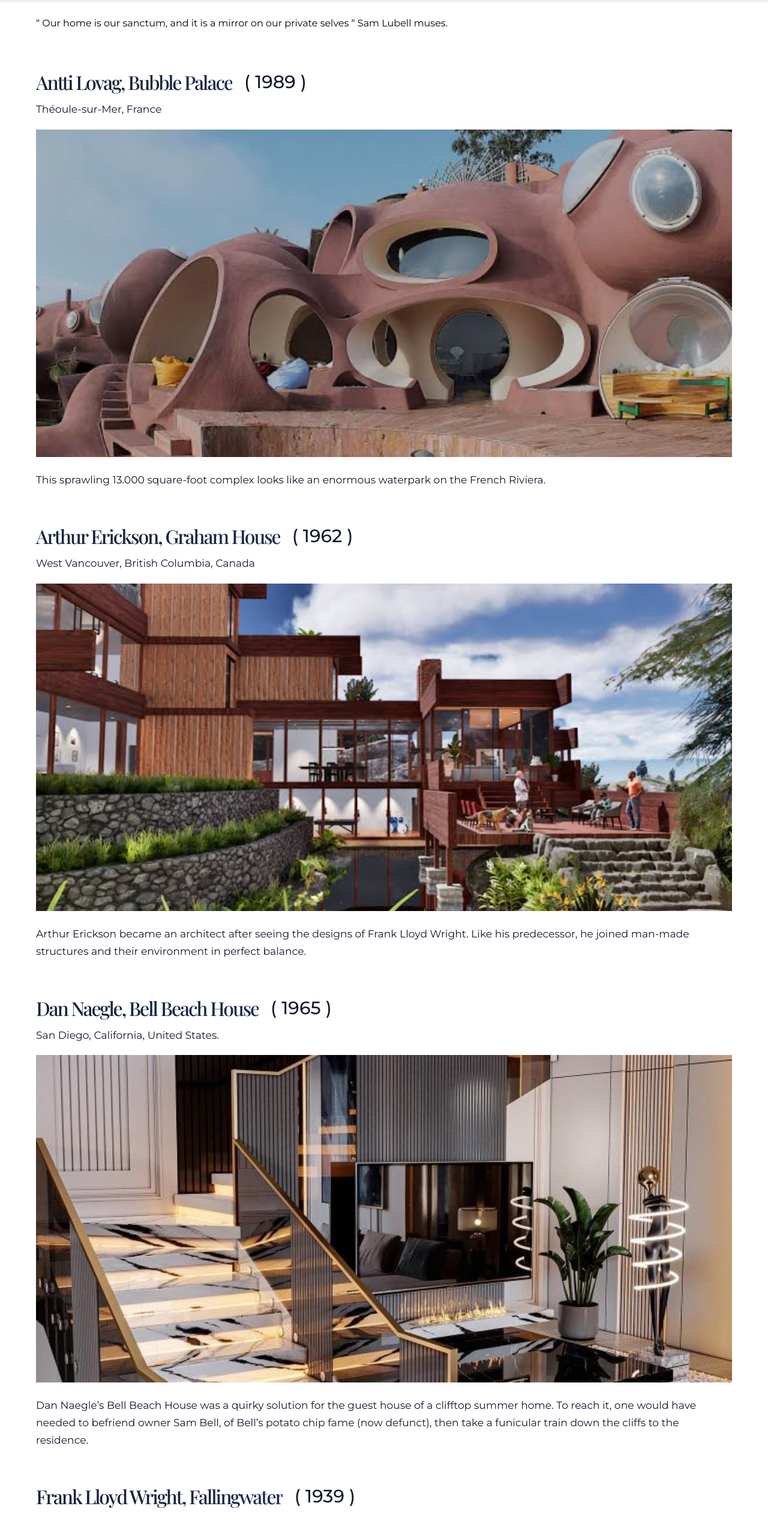
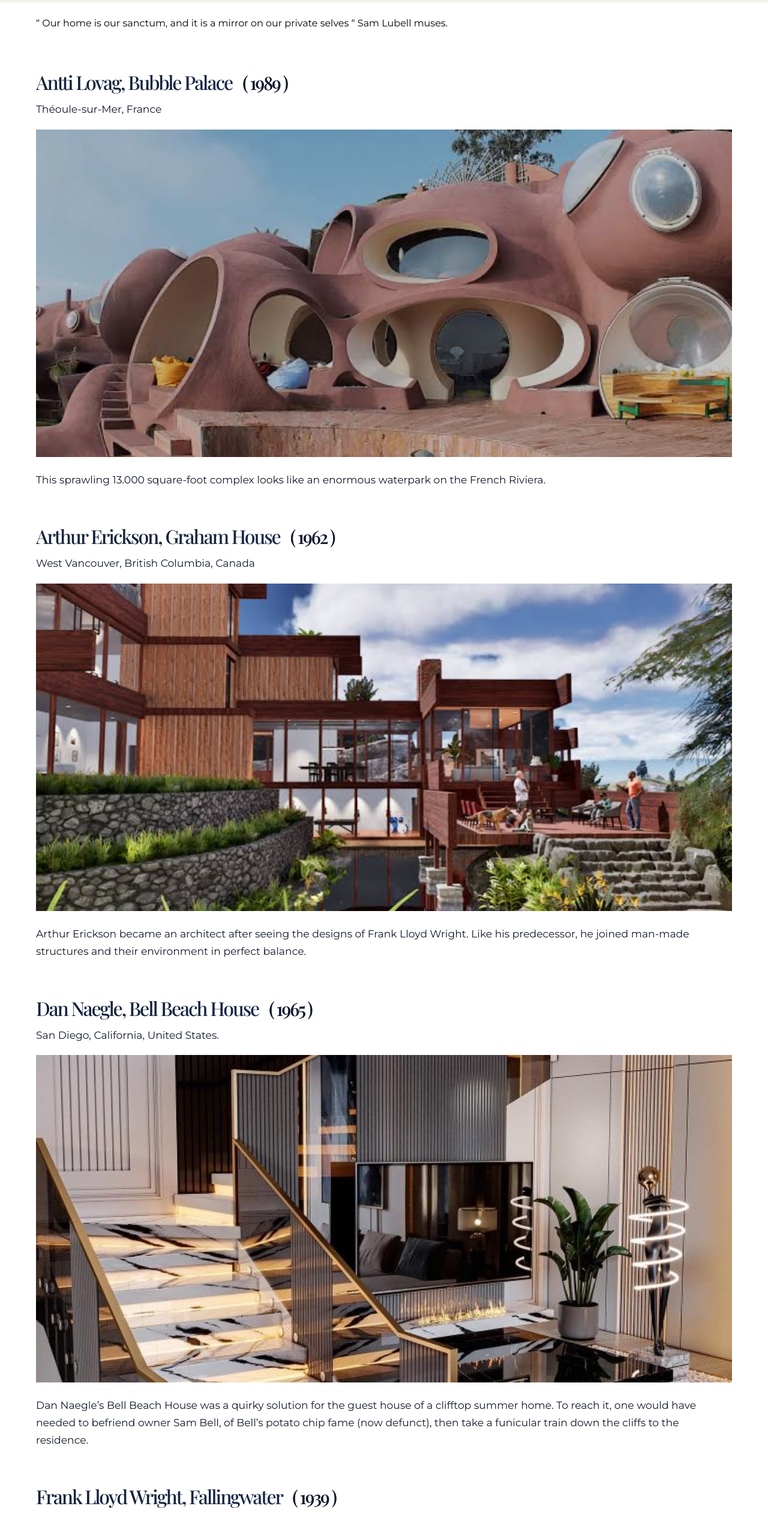
Before and after one commit to Sreenivastechjet/immorose, a Next.js app: page /news/page3 in a window 1280 px wide. Shown: the part 255-2786 px from the top of the page at 60% size. Built offline with nearby package versions, Linux system fonts and the light colour scheme; a web font is replaced by a local one.

Commit message:
banner change and css issue fixing and mission vision content change

```diff
--- a/src/app/news/page3/page.js
+++ b/src/app/news/page3/page.js
@@ -103,7 +103,7 @@ const NewsDetail = (params) => {
     {/* Article */}
       <section className={styles.single_article}>
         <div className={styles.heading}>
-          <h1 data-aos="fade-up">Antti Lovag, Bubble Palace </h1><span data-aos="fade-up">( 1989 )</span>
+          <h1 data-aos="fade-up">Antti Lovag, Bubble Palace &nbsp; <span data-aos="fade-up">( 1989 )</span></h1>
         </div>
         <p data-aos="fade-up">Théoule-sur-Mer, France <br /></p>
         <br />
@@ -120,7 +120,7 @@ const NewsDetail = (params) => {
 
       <section className={styles.single_article}>
         <div className={styles.heading}>
-          <h1 data-aos="fade-up">Arthur Erickson, Graham House  </h1><span data-aos="fade-up">( 1962 )</span>
+          <h1 data-aos="fade-up">Arthur Erickson, Graham House  &nbsp;  <span data-aos="fade-up">( 1962 )</span></h1>
         </div>
         <p data-aos="fade-up">West Vancouver, British Columbia, Canada <br /></p>
         <br />
@@ -137,7 +137,7 @@ const NewsDetail = (params) => {
 
       <section className={styles.single_article}>
         <div className={styles.heading}>
-          <h1 data-aos="fade-up">Dan Naegle, Bell Beach House  </h1><span data-aos="fade-up">( 1965 )</span>
+          <h1 data-aos="fade-up">Dan Naegle, Bell Beach House &nbsp;  <span data-aos="fade-up">( 1965 )</span></h1>
         </div>
         <p data-aos="fade-up">San Diego, California, United States. <br /></p>
         <br />
@@ -154,7 +154,7 @@ const NewsDetail = (params) => {
 
       <section className={styles.single_article}>
         <div className={styles.heading}>
-          <h1 data-aos="fade-up">Frank Lloyd Wright, Fallingwater </h1><span data-aos="fade-up">( 1939 )</span>
+          <h1 data-aos="fade-up">Frank Lloyd Wright, Fallingwater  &nbsp; <span data-aos="fade-up">( 1939 )</span></h1>
         </div>
         <p data-aos="fade-up">Bear Run, Pennsylvania, United States. <br /></p>
         <br />
@@ -171,7 +171,7 @@ const NewsDetail = (params) => {
 
       <section className={styles.single_article}>
         <div className={styles.heading}>
-          <h1 data-aos="fade-up">Gilbartolome Architects, The House on the Cliff </h1><span data-aos="fade-up">( 2015 )</span>
+          <h1 data-aos="fade-up">Gilbartolome Architects, The House on the Cliff &nbsp; <span data-aos="fade-up">( 2015 )</span> </h1>
         </div>
         <p data-aos="fade-up">Granada, Spain <br /></p>
         <br />
--- a/src/app/news/page3/page.module.scss
+++ b/src/app/news/page3/page.module.scss
@@ -159,16 +159,15 @@
                 font-size: 26px;
                 line-height: 45px;
               }
-            }
               span {
                 font-size: 30px;
                 font-weight: 500;
                 color: #12192c;
-              padding-left: 20px;
+                white-space: nowrap;
                 @media (max-width: 767px) {
                   font-size: 24px;
                   line-height: 45px;
-                padding-left: 10px;
+                }
               }
             }
           }
```
Also changed, not shown: src/app/about/page.js (+2 -5 lines), src/app/page.module.scss (+4 -4 lines), src/components/NewsAndMedia/index.js (+4 -4 lines), 1 other file (tests, documents, lock files or other folders). Lines whose indentation alone changed are shown as unchanged.
